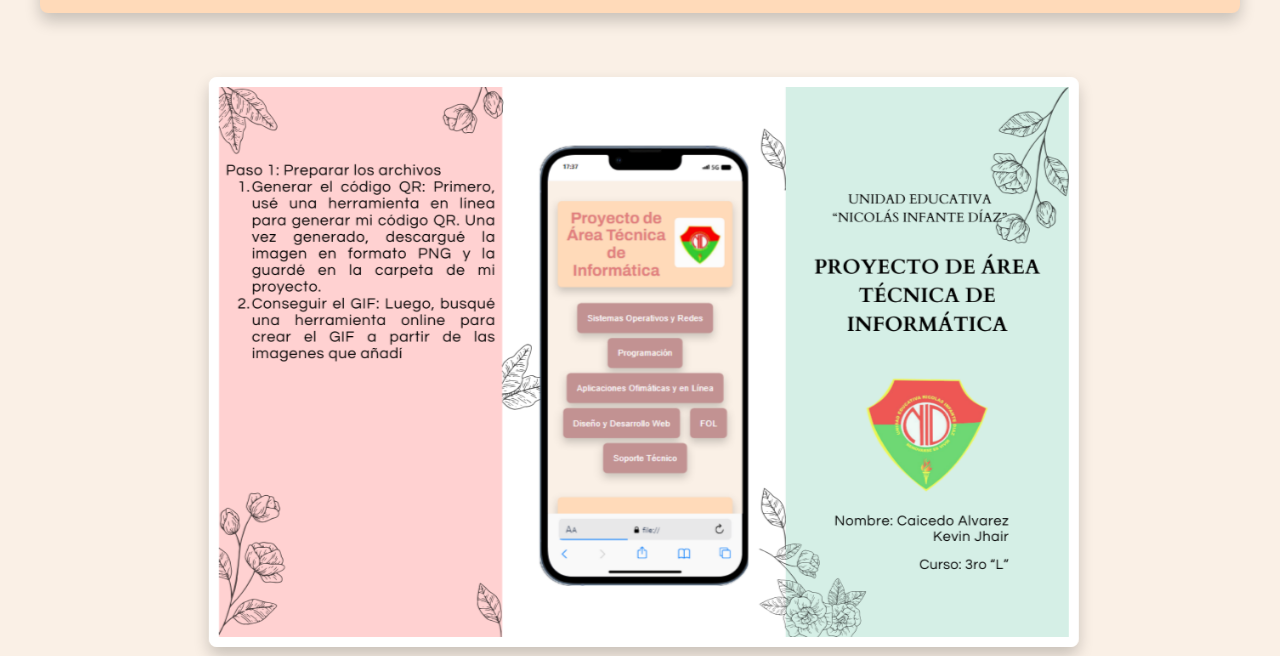
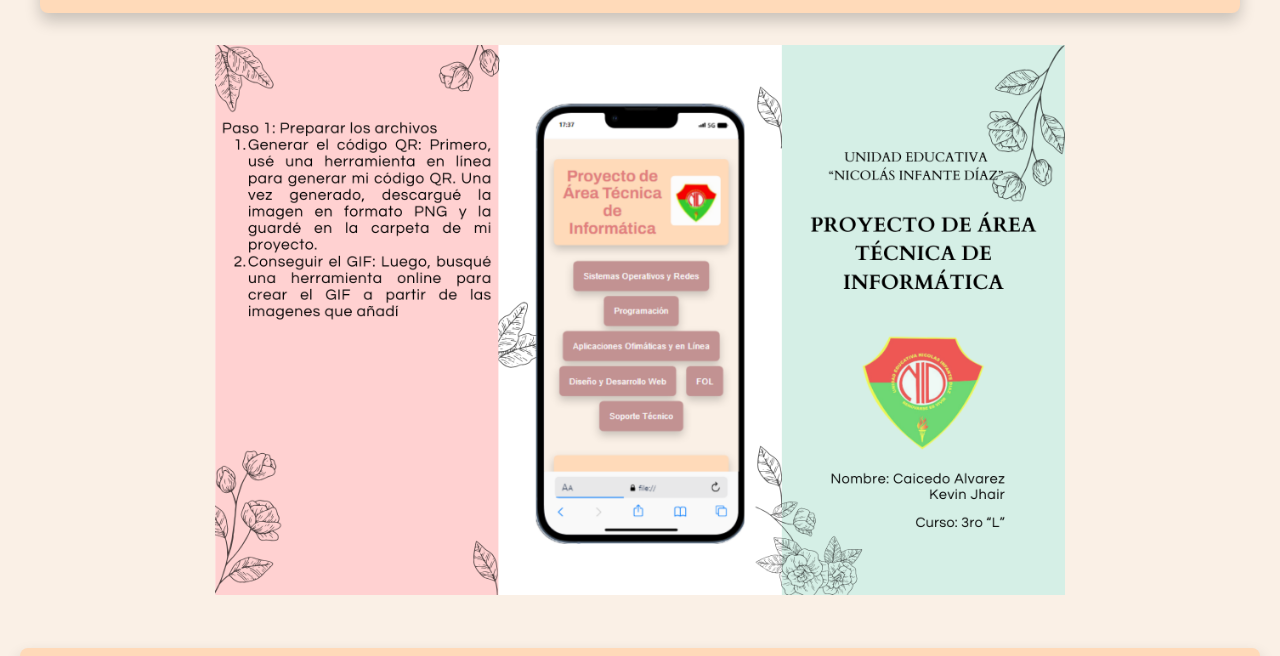
Before and after one commit to xdstaunchcomet/dise-o-1t, a plain HTML site: page index.html in a window 1280 px wide. Shown: the part 166-822 px from the top of the page. Drawn offline with Linux system fonts and the light colour scheme; files whose address does not match are found by name.

Commit message:
Add files via upload

```diff
--- a/index.html
+++ b/index.html
@@ -197,20 +197,7 @@
             transform: translateY(-2px);
         }
 
-        .triptych {
-            display: flex;
-            justify-content: center;
-            align-items: center;
-            margin-top: 2rem;
-        }
 
-        .triptych img {
-            max-width: 100%;
-            border: 10px solid #fff; /* Borde de la imagen */
-            border-radius: var(--radius);
-            box-shadow: 0 8px 16px var(--color-shadow);
-            animation: horizontalSlide 6s infinite;
-        }
 
         @keyframes horizontalSlide {
             0% { transform: translateX(0); }
@@ -236,9 +223,9 @@
         <nav>
         </nav>
     </header>
-    <div class="triptych">
+
         <img src="C:\Users\Kevin\Desktop\diseño y desarrollo web\1\Brochure velas floral verde y rosa.png" width="850" alt="Tríptico">
-    </div>
+
     <footer>
         <h2>Contacto</h2>
         <div class="footer-links">
```
